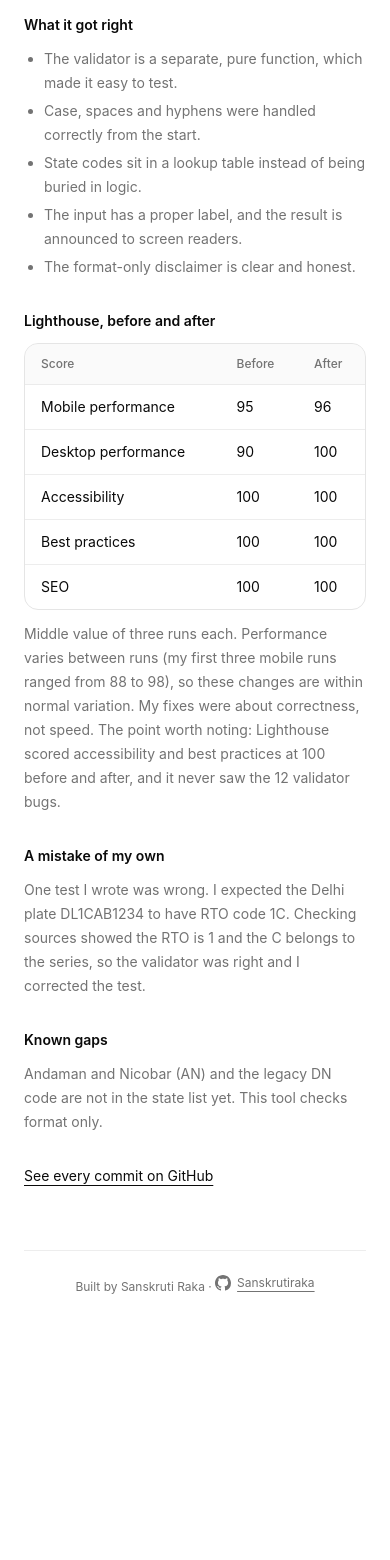
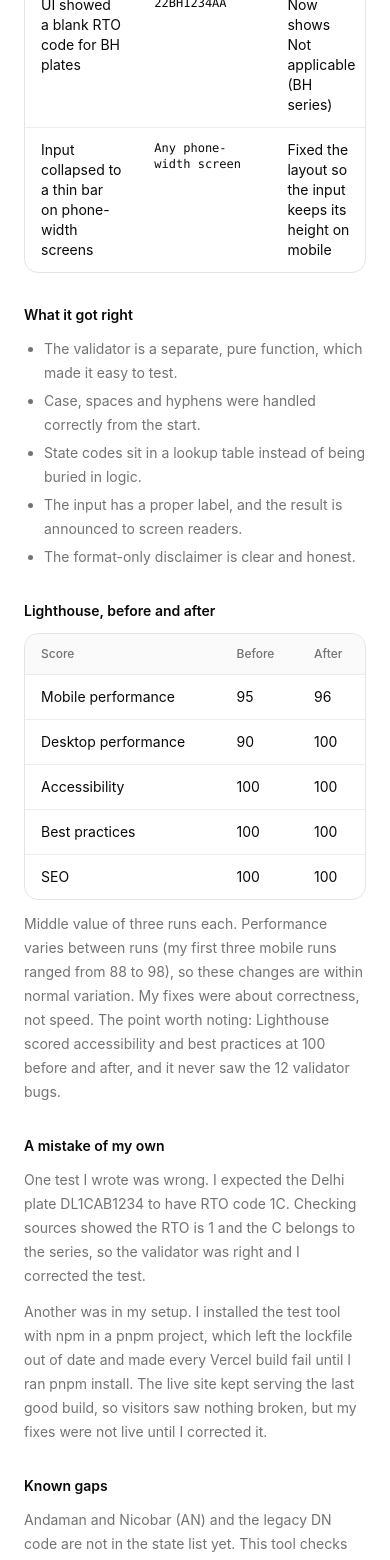
Before and after one commit to Sanskrutiraka/vehicle-plate-check-audit, a Next.js app: page / in a window 390 px wide. Shown: the part 2360-3920 px from the top of the page. Before the commit the page ends 3711 px from the top, so only its background shows below. Built offline with nearby package versions, Linux system fonts and the light colour scheme.

Commit message:
docs: add mobile input finding and setup mistake to audit

```diff
--- a/app/page.tsx
+++ b/app/page.tsx
@@ -50,6 +50,16 @@ const findings = [
     problem: 'UI showed a blank RTO code for BH plates',
     example: '22BH1234AA',
     fix: 'Now shows Not applicable (BH series)',
+  },
+    {
+    problem: 'UI showed a blank RTO code for BH plates',
+    example: '22BH1234AA',
+    fix: 'Now shows Not applicable (BH series)',
+  },
+  {
+    problem: 'Input collapsed to a thin bar on phone-width screens',
+    example: 'Any phone-width screen',
+    fix: 'Fixed the layout so the input keeps its height on mobile',
   },
 ]
 
@@ -203,6 +213,12 @@ export default function Page() {
               RTO is 1 and the C belongs to the series, so the validator was right and I corrected the test.
             </p>
 
+            <p className="mt-3 text-sm leading-6 text-muted-foreground">
+              Another was in my setup. I installed the test tool with npm in a pnpm project, which left the lockfile out of date
+              and made every Vercel build fail until I ran pnpm install. The live site kept serving the last good build, so
+              visitors saw nothing broken, but my fixes were not live until I corrected it.
+            </p>
+
             <h3 className="mt-8 text-sm font-semibold">Known gaps</h3>
             <p className="mt-3 text-sm leading-6 text-muted-foreground">
               Andaman and Nicobar (AN) and the legacy DN code are not in the state list yet. This tool checks format only.
```
